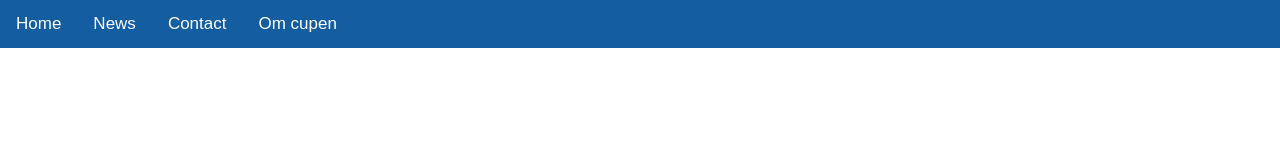
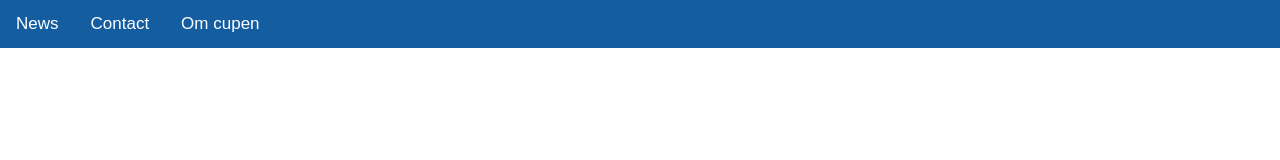
Before and after one commit to toyranni/Lainiocupen.github.io, a plain HTML site: page index.html in a window 1280 px wide. Drawn offline with Linux system fonts and the light colour scheme.

Commit message:
Update index.html

```diff
--- a/index.html
+++ b/index.html
@@ -28,7 +28,7 @@ body {
 
 .topnav a:hover {
   background-color: #145DA0;
-  color: black;
+  color: white;
 }
 
 .topnav a.active {
@@ -66,7 +66,6 @@ body {
 <body>
 
 <div class="topnav" id="myTopnav">
-  <a href="#home" class="active">Home</a>
   <a href="#news">News</a>
   <a href="#contact">Contact</a>
   <a href="https://toyranni.github.io/history.html">Om cupen</a>
```
